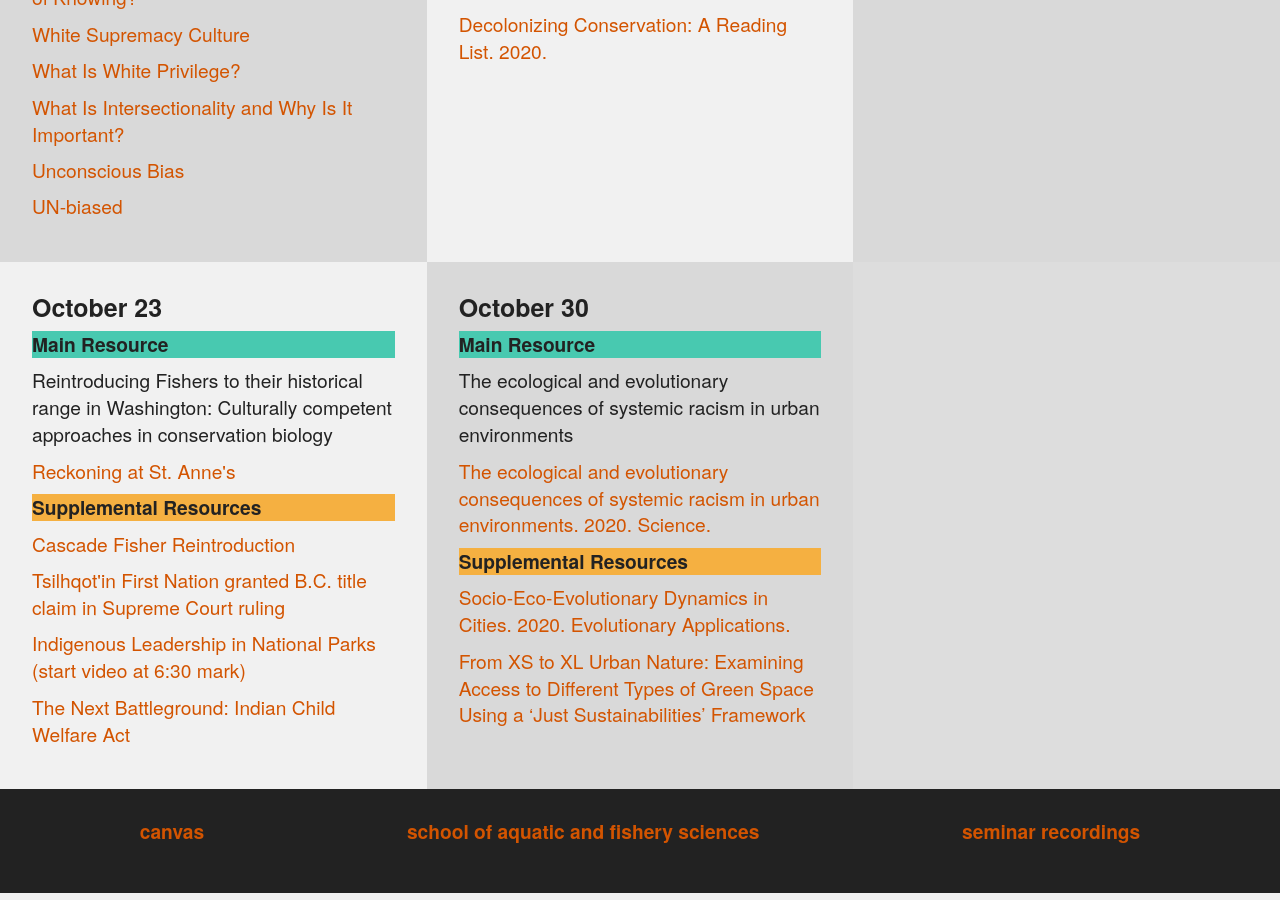
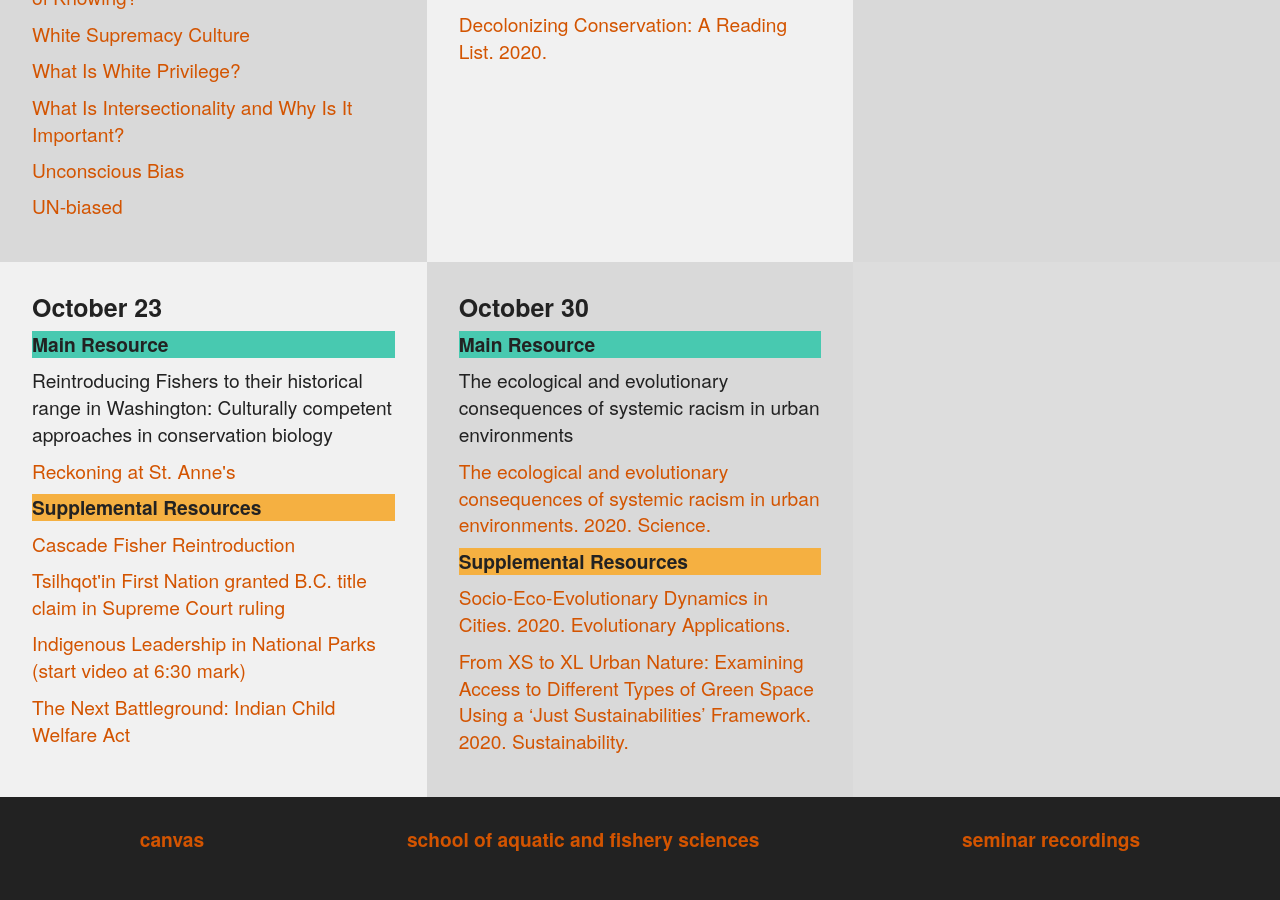
Before and after one commit to amburgey/FISH513InclusiveConservation, a Jekyll site: the page built from readings.html, in a window 1280 px wide and 900 px high, scrolled down 1234 px. Built offline with Jekyll 4.4.1, drawn with Linux system fonts in a browser that asks for light colours.

Commit message:
more typos

```diff
--- a/readings.html
+++ b/readings.html
@@ -81,7 +81,7 @@ layout: list
 			<p class="tile_space"><a href="https://www.researchgate.net/publication/343641205_Ecological_and_evolution_consequences_of_system_racism_in_urban_ecosystems_Early_Release" target="_blank" rel="noopener noreferrer">The ecological and evolutionary consequences of systemic racism in urban environments. 2020. Science.</a> </p>
 			<p class="tile_yellow"> Supplemental Resources </p>
 			<p class="tile_space"><a href="https://www.researchgate.net/publication/342907985_Socio-Eco-Evolutionary_Dynamics_in_Cities" target="_blank" rel="noopener noreferrer">Socio-Eco-Evolutionary Dynamics in Cities. 2020. Evolutionary Applications.</a> </p>
-			<p class="tile_space"><a href="https://www.mdpi.com/2071-1050/12/17/6998" target="_blank" rel="noopener noreferrer">From XS to XL Urban Nature: Examining Access to Different Types of Green Space Using a ‘Just Sustainabilities’ Framework</a> </p>
+			<p class="tile_space"><a href="https://www.mdpi.com/2071-1050/12/17/6998" target="_blank" rel="noopener noreferrer">From XS to XL Urban Nature: Examining Access to Different Types of Green Space Using a ‘Just Sustainabilities’ Framework. 2020. Sustainability.</a> </p>
         </li>
 
 	</ul><!--end .g--3up-->
```
